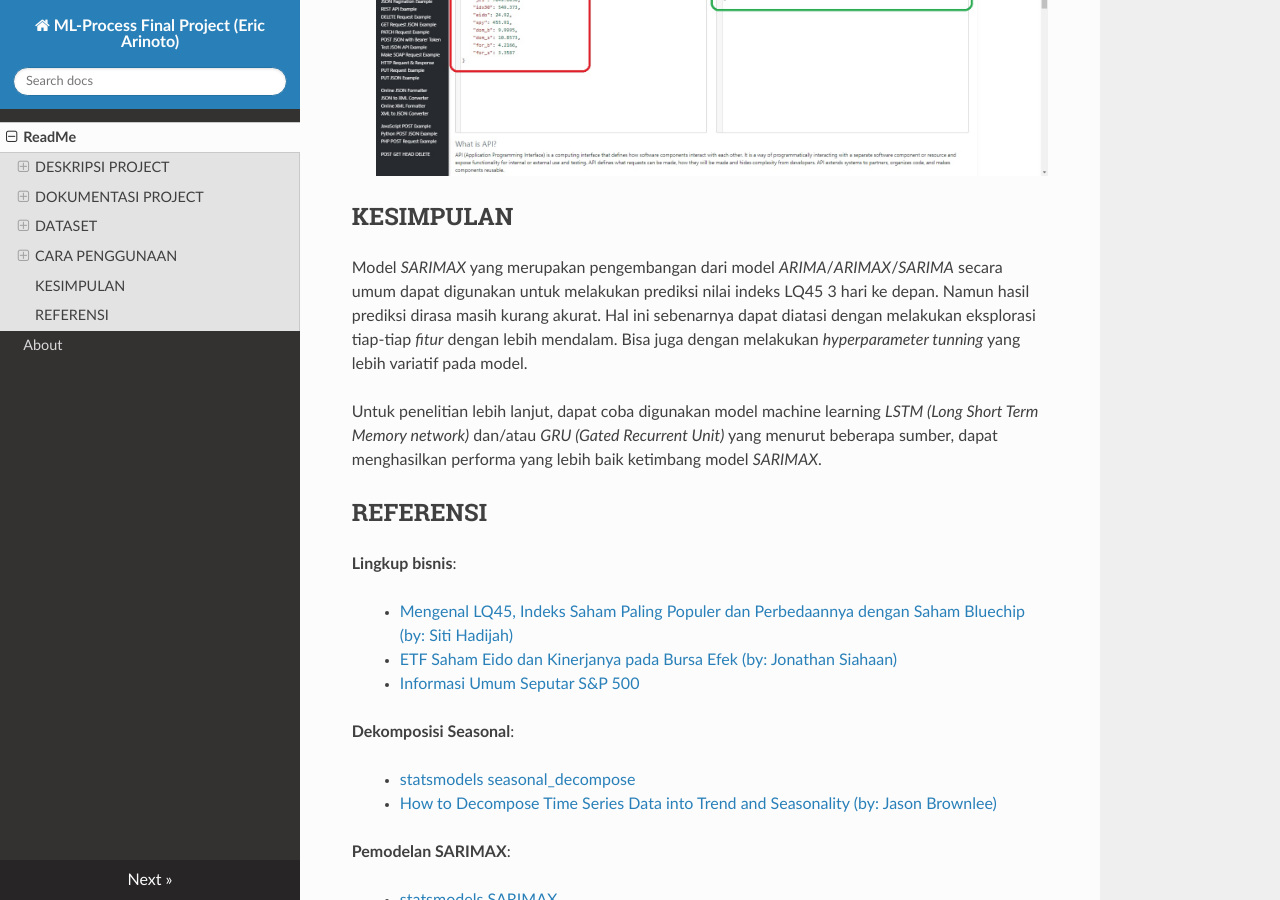
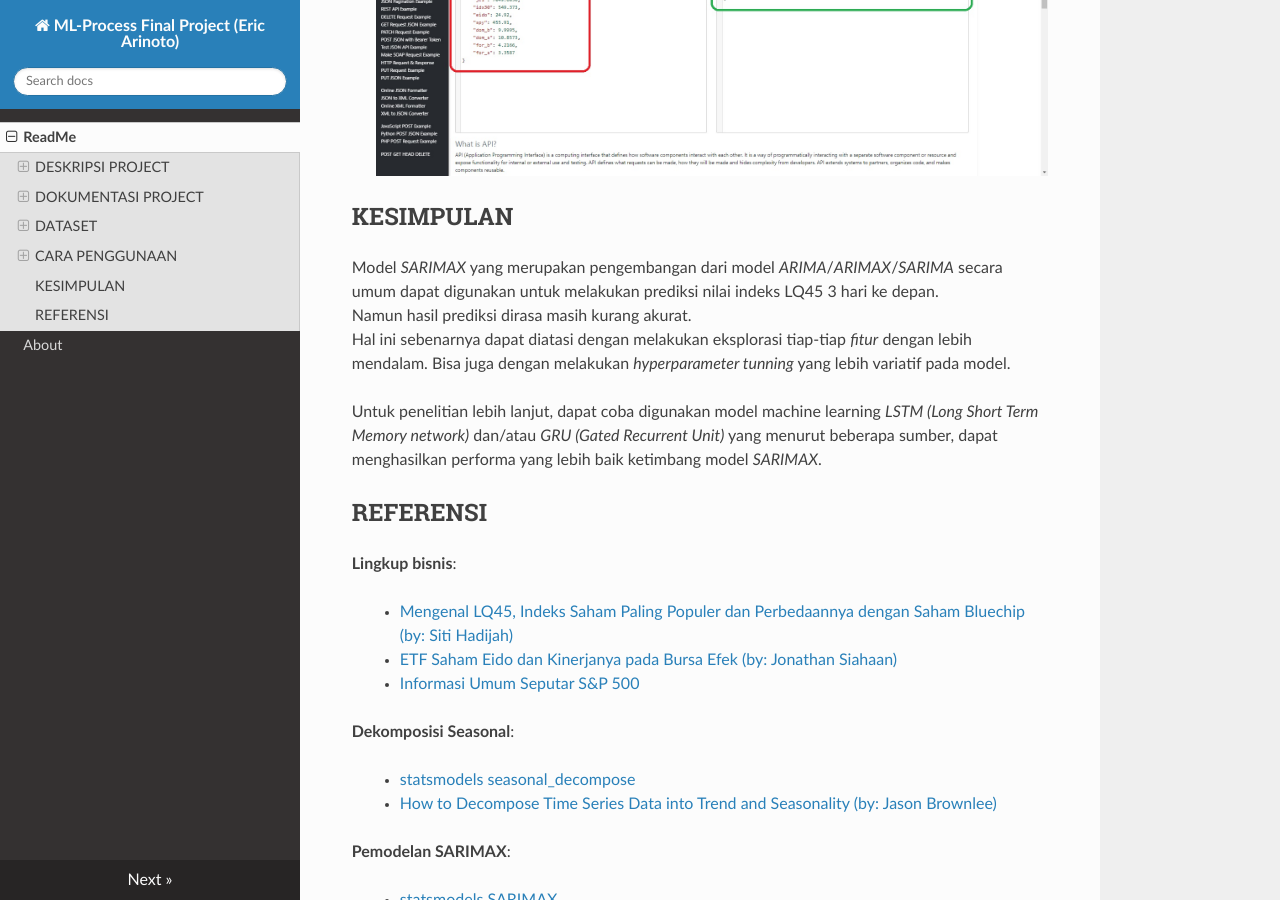
Before and after one commit to ercainz/lq45_prediction, an MkDocs documentation site: the page built from docs/docs/index.md, in a window 1280 px wide and 900 px high, scrolled down 5301 px. Built offline with MkDocs 1.6.1, drawn with Linux system fonts in a browser that asks for light colours; nearby versions of some CDN libraries; some of the changed text lies outside the part shown.

Commit message:
update 2022-11-24

```diff
--- a/docs/docs/index.md
+++ b/docs/docs/index.md
@@ -16,7 +16,7 @@
 
 ## DOKUMENTASI PROJECT
 ### Data yang diperlukan:
-Berbeda dengan pemodelan menggunakan *ARIMA*/*SARIMA* yang hanya menggunakan satu variabel (univariate) deret waktu, pemodelan *SARIMAX* juga memerlukan input eksogen (X). Untuk proses pelatihan, validasi, dan test model, diperlukan data berupa deret waktu dengan interval *harian* sejak 2012 hingga kuartal pertama 2022.<br>Berikut beberapa data yang akan digunakan dalam project ini:
+Berbeda dengan pemodelan menggunakan *ARIMA*/*SARIMA* yang hanya menggunakan satu variabel (univariate) deret waktu, pemodelan *SARIMAX* juga memerlukan input eksogen (X).<br>Untuk proses pelatihan, validasi, dan test model, diperlukan data berupa deret waktu dengan interval *harian* sejak 2012 hingga kuartal pertama 2022.<br>Berikut beberapa data yang akan digunakan dalam project ini:
 
 * Harga penutupan index LQ45 pada T+3 (hanya digunakan untuk pemodelan, namun tidak digunakan saat proses prediksi).
 
@@ -141,7 +141,7 @@
 
 
 ## KESIMPULAN
-Model *SARIMAX* yang merupakan pengembangan dari model *ARIMA*/*ARIMAX*/*SARIMA* secara umum dapat digunakan untuk melakukan prediksi nilai indeks LQ45 3 hari ke depan. Namun hasil prediksi dirasa masih kurang akurat. Hal ini sebenarnya dapat diatasi dengan melakukan eksplorasi tiap-tiap *fitur* dengan lebih mendalam. Bisa juga dengan melakukan *hyperparameter tunning* yang lebih variatif pada model.
+Model *SARIMAX* yang merupakan pengembangan dari model *ARIMA*/*ARIMAX*/*SARIMA* secara umum dapat digunakan untuk melakukan prediksi nilai indeks LQ45 3 hari ke depan.<br>Namun hasil prediksi dirasa masih kurang akurat.<br>Hal ini sebenarnya dapat diatasi dengan melakukan eksplorasi tiap-tiap *fitur* dengan lebih mendalam. Bisa juga dengan melakukan *hyperparameter tunning* yang lebih variatif pada model.
 
 Untuk penelitian lebih lanjut, dapat coba digunakan model machine learning *LSTM (Long Short Term Memory network)* dan/atau *GRU (Gated Recurrent Unit)* yang menurut beberapa sumber, dapat menghasilkan performa yang lebih baik ketimbang model *SARIMAX*.
 
```
